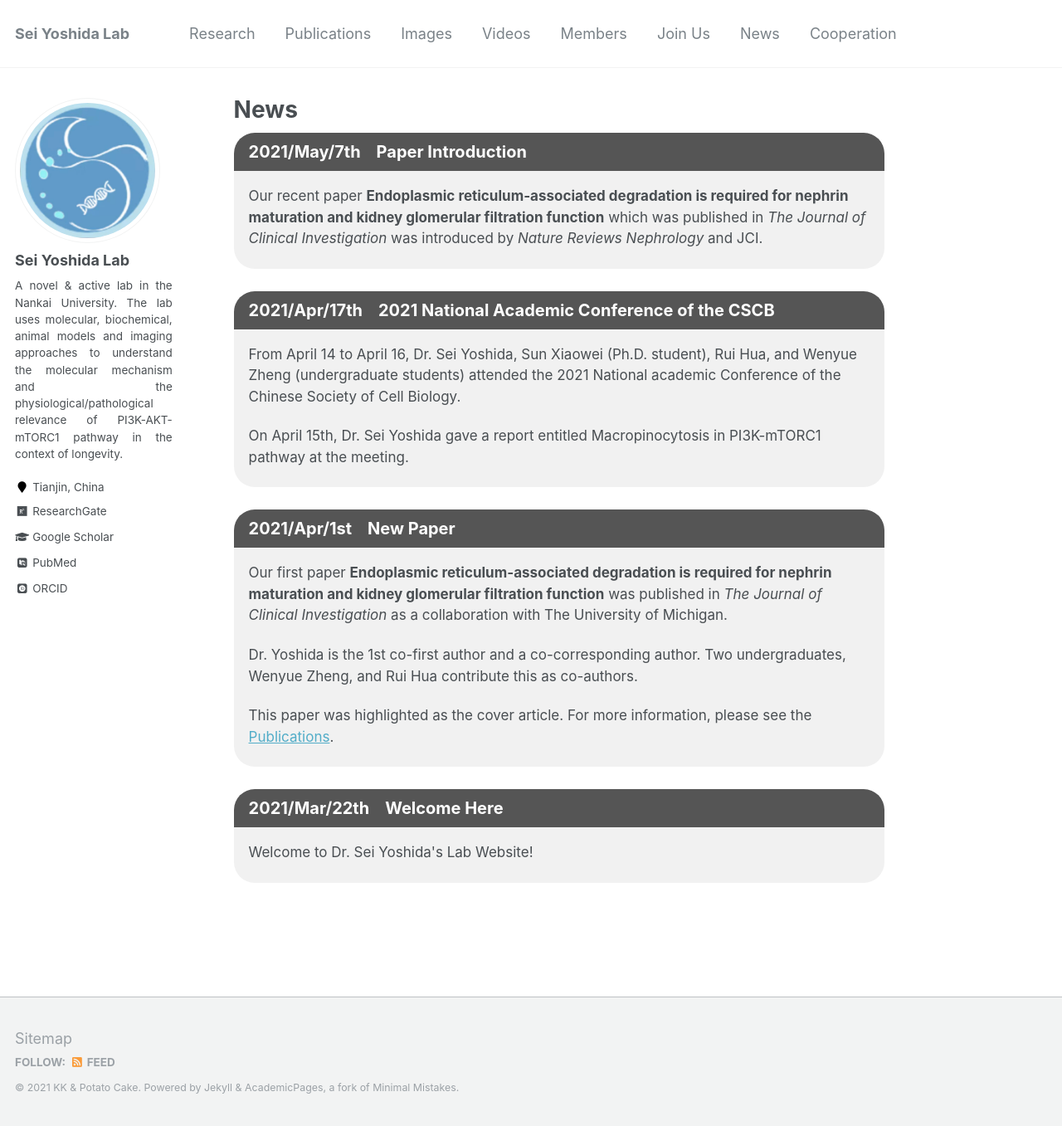
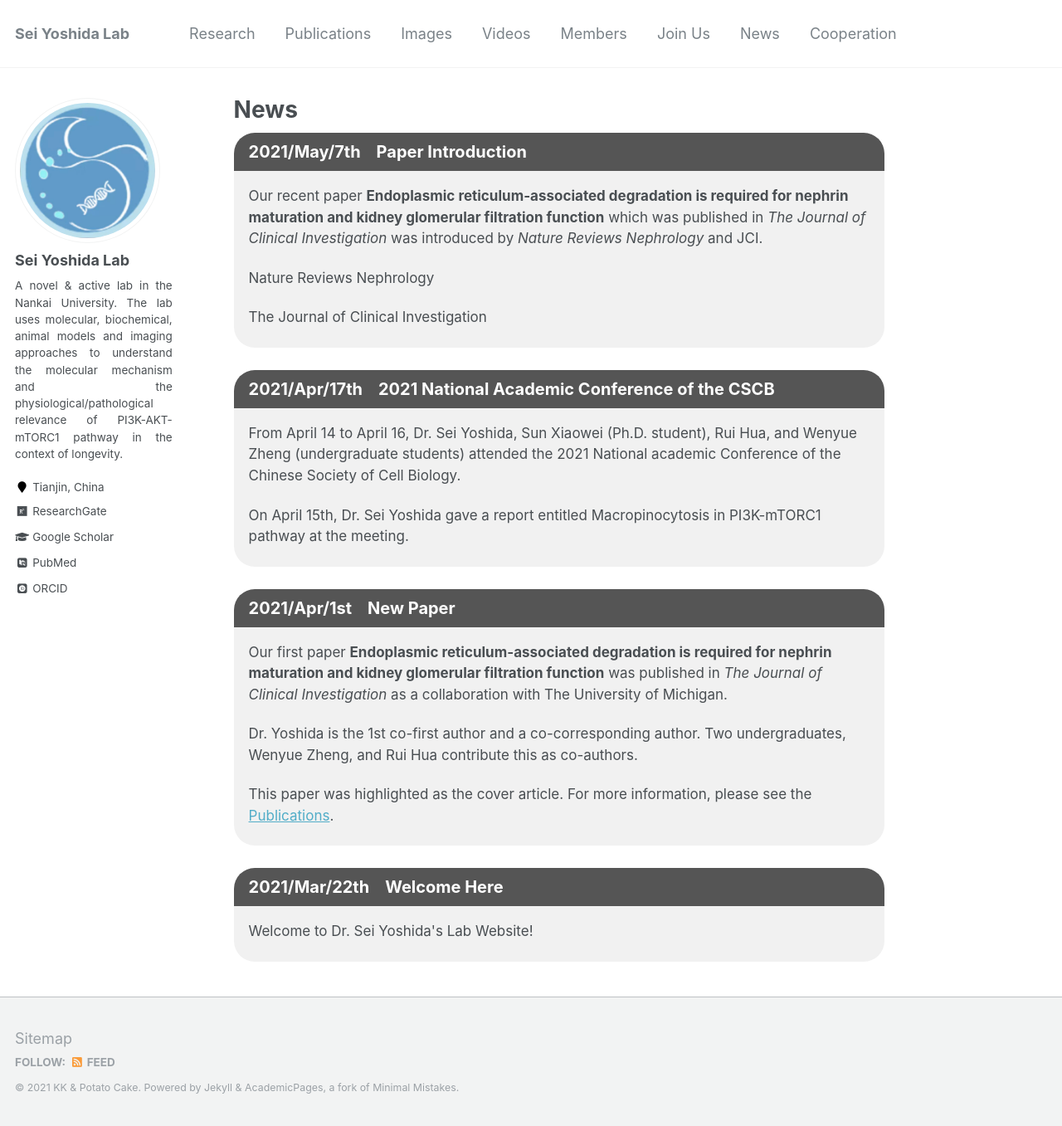
Before and after one commit to seiyoshida-lab/seiyoshida-lab.github.io, a Jekyll site: the page built from _pages/news.md, in a window 1280 px wide and 1357 px high. Shown: the whole window at 83% size. Built offline with Jekyll 4.4.1, drawn with Linux system fonts in a browser that asks for light colours; some web fonts are replaced.

Commit message:
Update news.md

```diff
--- a/_pages/news.md
+++ b/_pages/news.md
@@ -41,8 +41,8 @@ author_profile: true
     <div class="li"><b>2021/May/7th &nbsp;&nbsp; Paper Introduction </b></div>
 <div class="content">
   <p>Our recent paper <b>Endoplasmic reticulum-associated degradation is required for nephrin maturation and kidney glomerular filtration function</b> which was published in <i>The Journal of Clinical Investigation</i> was introduced by <i>Nature Reviews Nephrology</i> and JCI.</p>
-<p><a href="https://www.nature.com/articles/s41581-021-00421-7" title="Introduction" target="_blank"></a></p>
-<p><a href="https://www.jci.org/this-month/2021/5" title="Introduction" target="_blank"></a></p>
+<p><a href="https://www.nature.com/articles/s41581-021-00421-7" title="Introduction" target="_blank"></a>Nature Reviews Nephrology</p>
+<p><a href="https://www.jci.org/this-month/2021/5" title="Introduction" target="_blank"></a>The Journal of Clinical Investigation</p>
 </div>
   <br>
   <div class="li"><b>2021/Apr/17th &nbsp;&nbsp; 2021 National Academic Conference of the CSCB </b></div>
```
